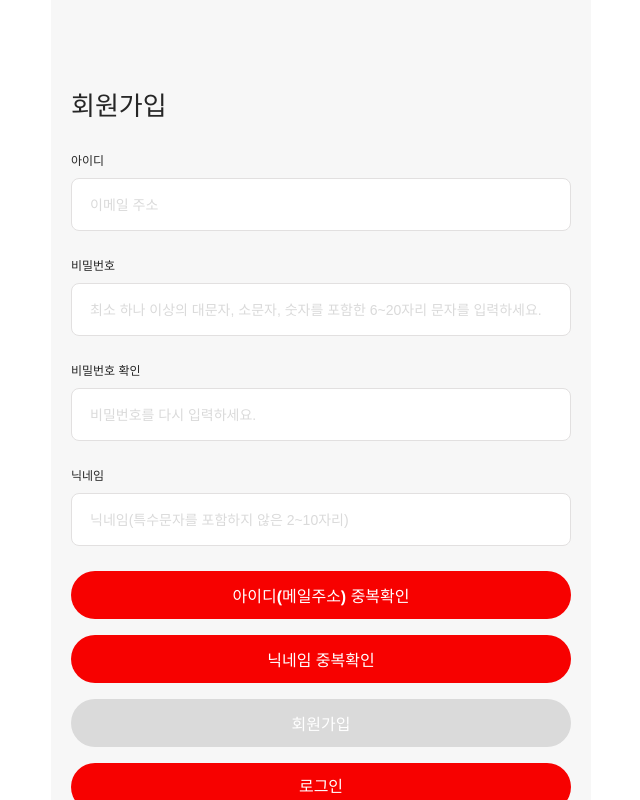
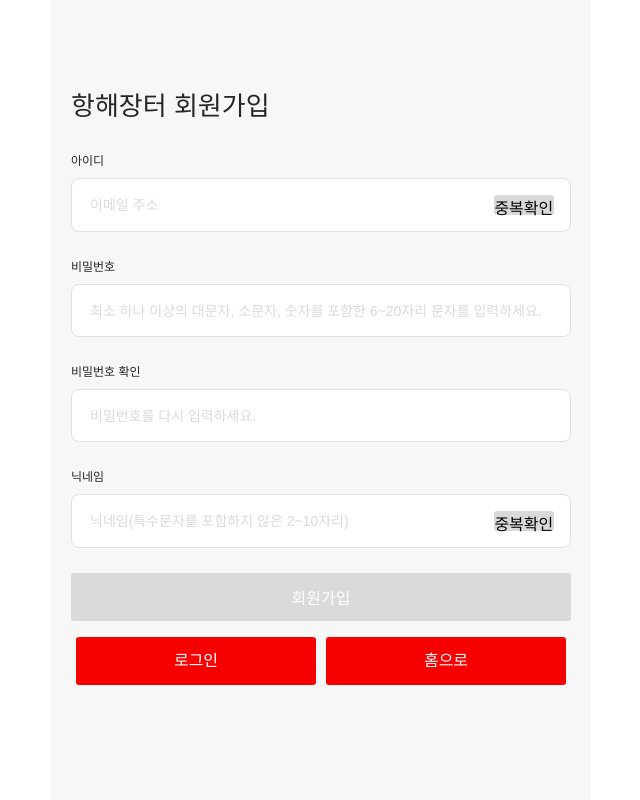
Before and after one commit to yeeendy/hhzt_dp, a React (Vite) app: page /signup in a window 1280 px wide. Shown: the whole page, without its empty margins (319-959 px from the left). Built offline with nearby package versions, Linux system fonts and the light colour scheme; no server answers.

Commit message:
♻️ 로그인, 회원가입 토큰 리팩토링

```diff
--- a/src/apis/axios.ts
+++ b/src/apis/axios.ts
@@ -13,9 +13,9 @@ export const authInstance = axios.create({
 
 authInstance.interceptors.request.use(
   (config) => {
-    const token = localStorage.getItem("token") || "";
-    if (token) {
-      config.headers["Authorization"] = `${token}`;
+    const Authorization = localStorage.getItem("Authorization") || "";
+    if (Authorization) {
+      config.headers["Authorization"] = `${Authorization}`;
     }
     return config;
   },
--- a/src/apis/login.ts
+++ b/src/apis/login.ts
@@ -1,13 +1,17 @@
-import { instance } from "./axios";
-import { LoginUser } from "../util/interface";
+import { instance } from './axios';
+import { LoginUser } from '../util/interface';
+import { log } from 'console';
 
-export const login = async (user:LoginUser) => {
+export const login = async (user: LoginUser) => {
   try {
     const result = await instance
-      .post("/user/login", { email: user.id, password: user.pw })
+      .post('/user/login', { email: user.id, password: user.pw })
       .then((result) => result);
+      console.log(result.headers);
+      console.log(result.headers.Authorization);
     return result;
   } catch (error) {
     // console.log(error.result);
+    throw error;
   }
 };
--- a/src/apis/signUp.ts
+++ b/src/apis/signUp.ts
@@ -11,6 +11,7 @@ export const signUp = async (user: SignUpUser) => {
     return result;
   } catch (error) {
     // alert(error.response.data.message);
+    throw error
   }
 };
 
@@ -19,6 +20,7 @@ export const duplicateNicknameCheck = async (user: SignUpUser) => {
     const result = await instance.get(`/user/nickname/check?nickname=${user.nickname}`);
     return result;
   } catch (error) {
+    throw error
     // alert(error.response.data.message);
   }
 };
@@ -29,5 +31,6 @@ export const duplicateIdCheck = async (user: SignUpUser) => {
     return result;
   } catch (error) {
     // alert(error.response.data.message);
+    throw error
   }
 };
--- a/src/components/Header.tsx
+++ b/src/components/Header.tsx
@@ -1,3 +1,66 @@
+// import { useState } from 'react';
+// import {
+//   HeadContainer,
+//   HeaderContainer,
+//   Logo,
+//   LogoImg,
+//   IconContainer,
+//   IconImg,
+//   MenuContainer,
+//   StLink,
+// } from './styles';
+// import SearchField from './Item/SearchField/SearchField';
+
+// function Header() {
+//   const [isLoggedIn, setIsLoggedIn] = useState(false); // 로그인 상태를 저장하는 상태
+
+//   return (
+//     <HeadContainer>
+//       <HeaderContainer>
+//         <StLink to={'/'}>
+//           <Logo>
+//             <LogoImg src="/assets/logo.svg" alt="logo" />
+//             <h1>항해장터</h1>
+//           </Logo>
+//         </StLink>
+//         <SearchField />
+//         <IconContainer>
+//           <StLink to={'/item'}>
+//             <div>
+//               <IconImg src="/assets/sell_icon.png" alt="sell_icon" />
+//               <span>판매하기</span>
+//             </div>
+//           </StLink>
+//           <div className="vertical"></div>
+//           <div>
+//             <IconImg src="/assets/myStore_icon.png" alt="myStore_icon" />
+//             <span>내상점</span>
+//           </div>
+//           <div className="vertical"></div>
+//           {/* 로그인 상태에 따라 다른 내용 렌더링 */}
+//           {isLoggedIn ? (
+//             <div>
+//               <IconImg src="/assets/logout_icon.png" alt="logout_icon" /> {/* 로그아웃 아이콘 */}
+//               <span>로그아웃</span>
+//             </div>
+//           ) : (
+//             <div>
+//               <IconImg src="/assets/thunderTalk_icon.png" alt="thunderTalk_icon" /> {/* 로그인 아이콘 */}
+//               <span>로그인</span>
+//             </div>
+//           )}
+//         </IconContainer>
+//       </HeaderContainer>
+//       <MenuContainer>
+//         <img src="/assets/menu_icon.svg" alt="menu" />
+//         <span>번개장터 판매자센터</span>
+//       </MenuContainer>
+//     </HeadContainer>
+//   );
+// }
+
+// export default Header;
+
 import {
   HeadContainer,
   HeaderContainer,
@@ -9,8 +72,16 @@ import {
   StLink,
 } from './styles';
 import SearchField from './Item/SearchField/SearchField';
+import { Link, useNavigate } from 'react-router-dom';
 
 function Header() {
+  const navigate = useNavigate();
+
+  const onClickLogoutHandler = () => {
+    localStorage.removeItem('Authorization');
+    navigate('/login');
+  };
+
   return (
     <HeadContainer>
       <HeaderContainer>
@@ -39,7 +110,15 @@ function Header() {
               src="/assets/thunderTalk_icon.png"
               alt="thunderTalk_icon"
             />
-            <span>로그인</span>
+            <div>
+              {localStorage.getItem('Authorization') ? ( // 문자열이 지금 상태에서 빈무ㄴ자열로 오기때문에  위에 콘솔 찍어서 어떤게 오는지 보기
+                <>
+                  <button onClick={onClickLogoutHandler}>로그아웃</button>
+                </>
+              ) : (
+                <Link to="/login">로그인</Link>
+              )}
+            </div>
           </div>
         </IconContainer>
       </HeaderContainer>
--- a/src/components/user/Common.ts
+++ b/src/components/user/Common.ts
@@ -1,6 +1,7 @@
 import { styled } from "styled-components";
 import { Link } from "react-router-dom";
 import { BottomButtonProps } from '../../util/interface';
+// import exp from "constants";
 
 // interface BottomButtonProps {
 //   onClick: (e: React.MouseEvent<HTMLButtonElement>) => void;
@@ -41,6 +42,7 @@ export const InputTitle = styled.div`
   color: #262626;
 `;
 
+
 export const InputWrap = styled.div`
   display: flex;
   border-radius: 8px;
@@ -65,12 +67,24 @@ export const Input = styled.input`
   }
 `;
 
+export const CheckingButton = styled.button`
+  width: 70px;
+  height: 20px;
+  border: none;
+  border-radius: 3px;
+  cursor: pointer;
+  background-color: #D9D9D9;
+  padding: 0px;
+  margin: 0px;
+
+`
+
 export const BottomButton = styled.button<BottomButtonProps>`
   width: 100%;
   height: 48px;
   border: none;
   font-weight: bold;
-  border-radius: 64px;
+  border-radius: 3px;
   background-color: #F70100;
   color: white;
   margin-bottom: 16px;
@@ -85,12 +99,18 @@ export const BottomButton = styled.button<BottomButtonProps>`
   }
 `;
 
+export const Box = styled.span`
+  width: 100%;
+  display: flex;
+  flex-direction: row;
+`
+
 export const CustomLink = styled(Link)`
   width: 100%;
   height: 48px;
   border: none;
   font-weight: bold;
-  border-radius: 64px;
+  border-radius: 3px;
   background-color: #F70100;
   color: white;
   margin-bottom: 16px;
@@ -99,11 +119,12 @@ export const CustomLink = styled(Link)`
   flex-direction: row;
   justify-content: center;
   align-items: center;
+  margin: 0px 5px 0px 5px;
   &:visited {
-    width: 100%;
+    width: 50%;
     border: none;
     height: 48px;
-    border-radius: 64px;
+    border-radius: 3px;
     font-weight: bold;
     color: white;
     background-color: #F70100;
@@ -113,6 +134,7 @@ export const CustomLink = styled(Link)`
     flex-direction: row;
     justify-content: center;
     align-items: center;
+    margin: 0px 30px 0px;
   }
 `;
 
--- a/src/pages/Login.tsx
+++ b/src/pages/Login.tsx
@@ -9,17 +9,18 @@ import {
   BottomButton,
   CustomLink,
   ButtonContainer,
-  } from "../components/user/Common";
-  import { useNavigate } from "react-router-dom";
-  import { login } from "../apis/login";
-  import { idCheck } from "../util/Id";
-  import { useMutation } from "@tanstack/react-query";
-  import { useEffect, useState } from "react";
+  Box,
+} from '../components/user/Common';
+import { useNavigate } from 'react-router-dom';
+import { login } from '../apis/login';
+import { idCheck } from '../util/Id';
+import { useMutation } from '@tanstack/react-query';
+import { useEffect, useState } from 'react';
 // import withAuth from "../hocs/hoc";
 
 function Login() {
-    const [id, setId] = useState("");
-    const [pw, setPw] = useState("");
+  const [id, setId] = useState('');
+  const [pw, setPw] = useState('');
 
   const [idValid, setIdValid] = useState(false);
   const [pwValid, setPwValid] = useState(false);
@@ -46,7 +47,8 @@ import {
   };
   const handlePw = (e: React.ChangeEvent<HTMLInputElement>) => {
     setPw(e.target.value);
-      const regex = /^(?=.*[a-z])(?=.*[A-Z])(?=.*\d)(?=.*[!@#$%^&*()_+])[A-Za-z\d!@#$%^&*()_+]{8,15}$/;
+    const regex =
+      /^(?=.*[a-z])(?=.*[A-Z])(?=.*\d)(?=.*[!@#$%^&*()_+])[A-Za-z\d!@#$%^&*()_+]{8,15}$/;
     if (regex.test(e.target.value)) {
       setPwValid(true);
     } else {
@@ -58,31 +60,33 @@ import {
     mutationFn: login,
     onSuccess: (data) => {
       console.log(data);
-        // const refreshToken = data.data.refreshToken;
-        const token = data?.data.token || '';
-        if (data?.data.status === 200) {
-          localStorage.setItem("token", token);
-        //   setCookie("refreshToken", refreshToken);
+      const Authorization = data?.headers.authorization || '';
+      console.log(data.headers.Authorization);
+      if (data?.data.status === true) {
+        localStorage.setItem('Authorization', Authorization);
         alert(`로그인 성공하였습니다. 메인페이지로 이동합니다!`);
-          navigate("/");
-        } else {
-          console.log("로그인 실패");
+        navigate('/');
       }
     },
     onError: (error) => {
-        console.log("로그인 실패 : ", error);
-        alert("로그인에 실패하였습니다!");
+      console.log('로그인 실패 : ', error);
+      alert('로그인에 실패하였습니다!');
     },
   });
-
-    const onClickLoginButton = async (e: React.MouseEvent<HTMLDivElement, MouseEvent>) => {
+  // 헤더에 있는 액세스토큰 뽑기
+  //Auth 라는헤더는 예약이 되어있는 정해진 키 이름서버에서 응답헤더를 보낼때
+  // 콘솔로그로 찍었을때 값이 잘들어오는지 확인하기 undefined로 나오징 ㅏㄴㅎ는지
+  //undefined로 나오면 서버에 문의를ㄹ 드려야함 ==>잘만 나오네...
+  const onClickLoginButton = async (
+    e: React.MouseEvent<HTMLDivElement, MouseEvent>,
+  ) => {
     e.preventDefault();
-      if (id === "" || pw === "") {
-        alert("아이디(메일주소)와 비밀번호를 모두 입력하세요.");
+    if (id === '' || pw === '') {
+      alert('아이디(메일주소)와 비밀번호를 모두 입력하세요.');
       return;
     }
     if (!idCheck(id)) {
-        alert("올바른 아이디(메일주소) 형식을 입력하세요.");
+      alert('올바른 아이디(메일주소) 형식을 입력하세요.');
       return;
     }
     loginMutation.mutate({ id, pw });
@@ -91,7 +95,7 @@ import {
 
   return (
     <Page>
-        <TitleWrap>로그인</TitleWrap>
+      <TitleWrap>항해장터 로그인</TitleWrap>
       <ContentWrap>
         <InputTitle>아이디</InputTitle>
         <InputWrap>
@@ -108,7 +112,7 @@ import {
             <div>올바른 아이디를 입력해주세요.</div>
           )}
         </ErrorMessageWrap>
-          <InputTitle style={{ marginTop: "26px" }}>비밀번호</InputTitle>
+        <InputTitle style={{ marginTop: '26px' }}>비밀번호</InputTitle>
         <InputWrap>
           <Input
             className="input"
@@ -121,8 +125,8 @@ import {
         <ErrorMessageWrap>
           {!pwValid && pw.length > 0 && (
             <div>
-              최소 하나 이상의 영어 소문자, 대문자, 특수문자, 숫자 포함 8~15자리로
-              입력해주세요.
+              최소 하나 이상의 영어 소문자, 대문자, 특수문자, 숫자 포함
+              8~15자리로 입력해주세요.
             </div>
           )}
         </ErrorMessageWrap>
@@ -130,12 +134,14 @@ import {
           <BottomButton onClick={onClickLoginButton} disabled={notAllow}>
             로그인
           </BottomButton>
-            <CustomLink to="/signup" style={{ textDecoration: "none" }}>
+          <Box>
+            <CustomLink to="/signup" style={{ textDecoration: 'none' }}>
               회원가입
             </CustomLink>
-            <CustomLink to="/" style={{ textDecoration: "none" }}>
+            <CustomLink to="/" style={{ textDecoration: 'none' }}>
               홈으로
             </CustomLink>
+          </Box>
         </ButtonContainer>
       </ContentWrap>
     </Page>
@@ -145,7 +151,6 @@ import {
 export default Login;
 // export default withAuth(Login, true);
 
-
 //   interface PostTypeButtonProps {
 //     value: string;
 //     userPageCategory: string;
--- a/src/pages/SignUp.tsx
+++ b/src/pages/SignUp.tsx
@@ -1,3 +1,4 @@
+ //리액트쿼리에서 useMutation 타입 구글링해서 온에러에 리스폰스타입 뭐로해야하는지 찾아보기 외부라이브러리 사용하는경우 타입 뭔지 체크하기 어디서 타입에러가 뜨는지 찾아서 구글링하기
 import React, { useEffect, useState } from "react";
 import {
   Page,
@@ -10,9 +11,12 @@ import {
   BottomButton,
   CustomLink,
   ButtonContainer,
+  CheckingButton,
+  Box
 } from "../components/user/Common";
 import { useNavigate } from "react-router-dom";
-import { signUp ,duplicateNicknameCheck, duplicateIdCheck } from "../apis/signUp";
+import { signUp ,duplicateNicknameCheck, duplicateIdCheck } from "../apis/signUp"; // 이렇게 임포트 하는 것처럼 에러타입을 입포트 할수 있다 에시오스에서제공하는 에시오스타입에러가 필요
+import { AxiosError } from "axios";
 import { idCheck } from "../util/Id";
 import { passwordCheck } from "../util/Password";
 import { nicknameCheck } from "../util/Nickname";
@@ -85,17 +89,16 @@ function SignUp() {
   const signUpMutation = useMutation({
     mutationFn: signUp,
     onSuccess: (data) => {
+      console.log("data",data);
+
       if (data?.data.status === true) {  // data가 없을 수 있으니(성공했을 때 data가 안담겨오니까 undefined.status는 성립할수 없음) data 뒤에 물음표 붙여서 되는지 확인해보기
         alert("회원가입 안성~");
         navigate("/login");
-      } else {
-        alert('회원가입 실패ㅜㅜ 다시해보세윷~')
       }
     },
-    onError: (error: {
-      response: any
-    }) => {
-      alert(`회원가입 실패 : ${error.response.data.data.msg}`);
+    onError: (error:AxiosError) => {
+      console.log(error,"error");
+      alert(`회원가입 실패 : ${error.response?.data.msg}`);
     },
   });
 
@@ -104,35 +107,26 @@ function SignUp() {
     onSuccess: (data) => {
       if (data?.data.data.isExist === false) {
         alert("사용가능한 아이디(메일)입니다.");
-      } else {
-        alert('이미 사용중인 아이디입니다.');
       }
     },
-    onError: (error: {
-      response: any
-    }) => {
-      alert(`회원가입 실패 : ${error.response.data.data.msg}`);
-      alert('이미 사용중인 아이디입니다.');
+    onError: (error:AxiosError) => {
+      alert(`회원가입 실패 : ${error.response?.data.msg}`);
     },
   });
+  //데이터 바디 값으로 판단해야한다.
 
   const nicknameDuplicateCheck = useMutation({
     mutationFn: duplicateNicknameCheck,
     onSuccess: (data) => {
       if (data?.data.data.isExist === false) {
         alert("사용가능한 닉네임입니다.");
-      } else {
-        alert('이미 사용중인 닉네임입니다.');
       }
     },
-    onError: (error: {
-      response: any
-    }) => {
-      alert(`회원가입 실패 : ${error.response.data.data.msg}`);
-      alert('이미 사용중인 닉네임입니다.');
+    onError: (error:AxiosError) => { // 애시오스의 에러 객체에 리스폰스키가 있따!
+      alert(`회원가입 실패 : ${error.response?.data.msg}`); //리스폰스가 반드시 오지 않을수 있으니 ? 쓰자 올때만 데이터에 접근할수 있똘고 처리 필요
     },
   });
-
+//
   const idDuplicateCheckButton = async () => {
     idDuplicateCheck.mutate({ id })
   }
@@ -169,7 +163,7 @@ function SignUp() {
 
   return (
     <Page>
-      <TitleWrap>회원가입</TitleWrap>
+      <TitleWrap>항해장터 회원가입</TitleWrap>
       <ContentWrap>
         <InputTitle>아이디</InputTitle>
         <InputWrap>
@@ -180,6 +174,7 @@ function SignUp() {
             value={id}
             onChange={handleId}
           />
+        <CheckingButton onClick={idDuplicateCheckButton}>중복확인</CheckingButton>
         </InputWrap>
         <ErrorMessageWrap>
           {!idValid && id.length > 0 && (
@@ -218,6 +213,7 @@ function SignUp() {
           {pw_check !== pw && pw_check.length > 0 && (
             <div>비밀번호가 일치하지 않습니다.</div>
           )}
+        </ErrorMessageWrap>
         <InputTitle style={{ marginTop: "26px" }}>닉네임</InputTitle>
         <InputWrap>
           <Input
@@ -227,25 +223,25 @@ function SignUp() {
             value={nickname}
             onChange={handleNickname}
           />
+        <CheckingButton onClick={nicknameDuplicateCheckButton}>중복확인</CheckingButton>
         </InputWrap>
         <ErrorMessageWrap>
           {!nicknameValid && nickname.length > 0 && (
             <div>닉네임은 특수문자를 포함하지 않은 2~10자리로 입력해주세요.</div>
           )}
         </ErrorMessageWrap>
-        </ErrorMessageWrap>
         <ButtonContainer>
-          <BottomButton onClick={idDuplicateCheckButton}>아이디(메일주소) 중복확인</BottomButton>
-          <BottomButton onClick={nicknameDuplicateCheckButton}>닉네임 중복확인</BottomButton>
           <BottomButton onClick={onClickSignUpButton} disabled={notAllow}>
             회원가입
           </BottomButton>
+          <Box>
           <CustomLink to="/login" style={{ textDecoration: "none" }}>
             로그인
           </CustomLink>
           <CustomLink to="/" style={{ textDecoration: "none" }}>
             홈으로
           </CustomLink>
+          </Box>
         </ButtonContainer>
       </ContentWrap>
     </Page>
```
Also changed, not shown: src/apis/itemAPI.ts (added, +69 -0 lines), src/util/interface.ts (line endings or trailing spaces). Lines whose indentation alone changed are shown as unchanged.
